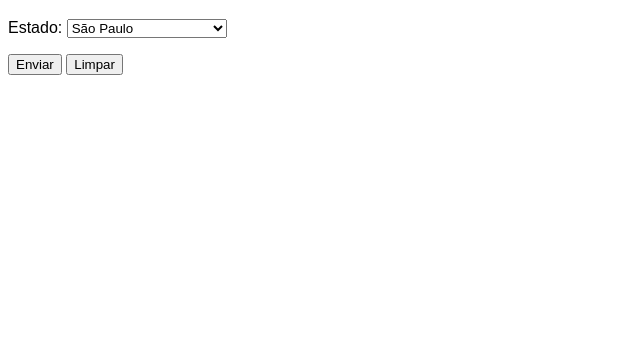
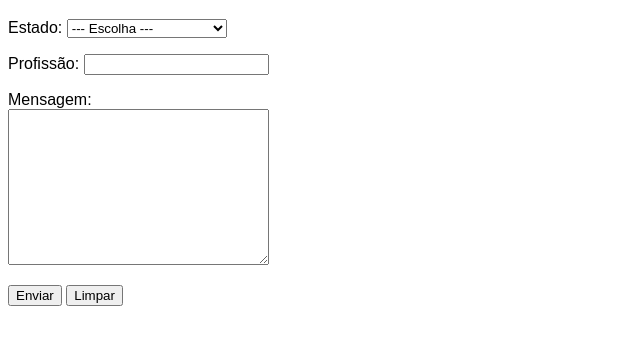
Before and after one commit to arthurferreira-dev/HTML---CSS, a plain HTML site: page Vol. 4/Capitulo 24/aula01a11/form07.html in a window 1280 px wide. Shown: the part 61-406 px from the top of the page, without its empty margins (0-640 px from the left). Drawn offline with Linux system fonts and the light colour scheme.

Commit message:
finish form07

```diff
--- a/Vol. 4/Capitulo 24/aula01a11/form07.html
+++ b/Vol. 4/Capitulo 24/aula01a11/form07.html
@@ -16,6 +16,8 @@
         <p>
             <label for="iest">Estado:</label>
             <select name="estado" id="iest">
+
+                <option value="" selected>--- Escolha ---</option>
                 <optgroup label="Região Sudeste">
                     <option value="SP">São Paulo</option>
                     <option value="RJ">Rio de Janeiro</option>
@@ -61,6 +63,23 @@
         </p>
 
         <p>
+            <label for="iprof">Profissão:</label>
+            <input type="text" name="prof" id="iprof" list="listprof">
+            <datalist id="listprof">
+                <option value="ADM">Administrador</option>
+                <option value="DEV">Desenvolvedor</option>
+                <option value="PROF/PROFª">Professor/Professora</option>
+                <option value="MED">Médico/Médica</option>
+            </datalist>
+        </p>
+
+        <p>
+            <label for="imsg">Mensagem:</label> <br>
+            <textarea name="msg" id="imsg" rows="10" cols="30" placeholder="Sua mensagem aqui...">
+            </textarea>
+        </p>
+
+        <p>
             <input type="submit" value="Enviar">
             <input type="reset" value="Limpar">
         </p>
```
